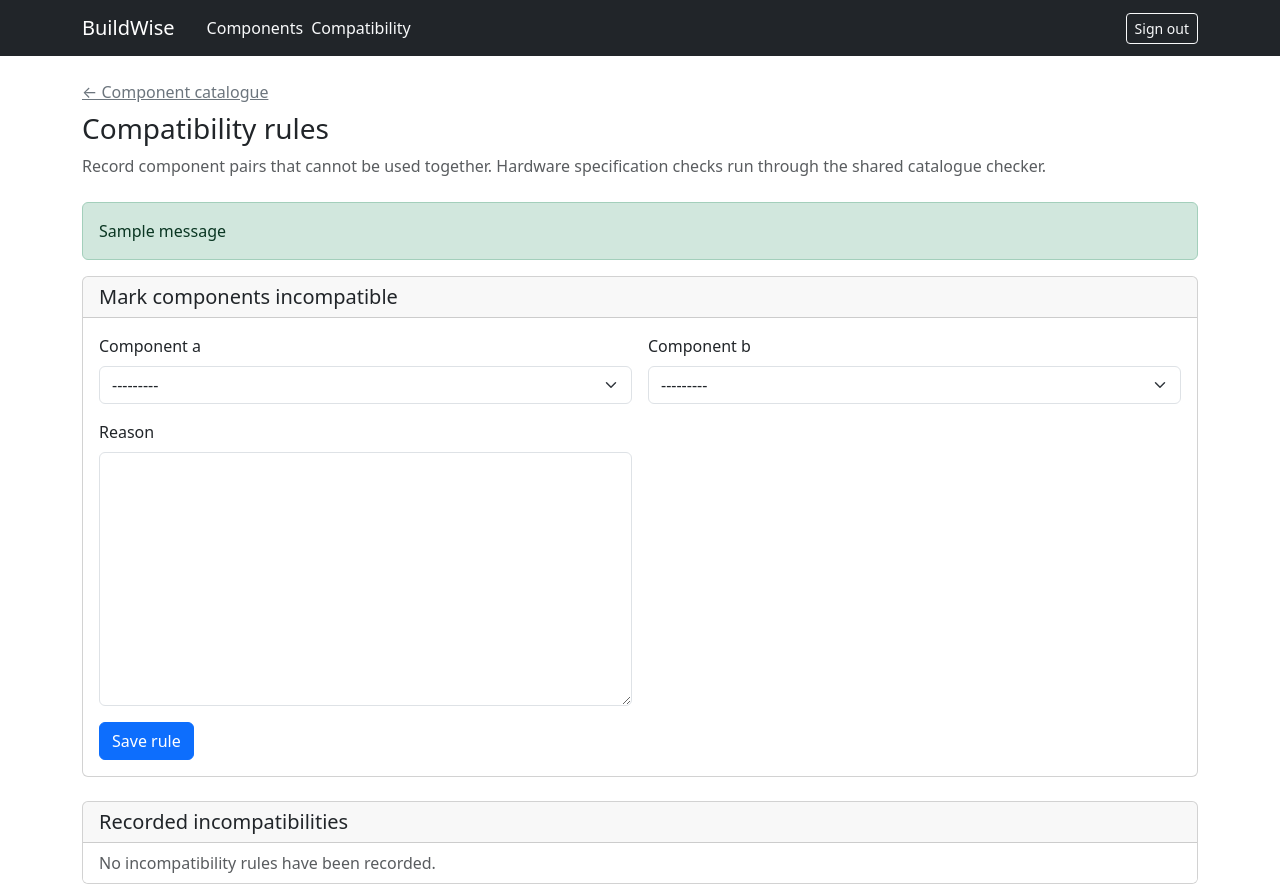
After one commit to uglyoholioh/BuildWise_PairProj31, a Django app: page /staff/compatibility in a window 1280 px wide. The commit adds this page. Run offline with Django 5.2, Linux system fonts and the light colour scheme; a user stored in the database is signed in; tables that the repository leaves empty hold one stand-in row (values such as "Sample post"); one stand-in notice (Sample message) is shown; data that the repository does not hold is empty.

Commit message:
Add component compatibility rules

```diff
--- a/catalogue/forms.py
+++ b/catalogue/forms.py
@@ -2,15 +2,8 @@ from decimal import Decimal
 
 from django import forms
 
-from .models import Component
-
-
-REQUIRED_SPECS = {
-    Component.Category.CPU: ("socket",),
-    Component.Category.MOTHERBOARD: ("socket", "memory_type", "form_factor"),
-    Component.Category.MEMORY: ("memory_type",),
-    Component.Category.CASE: ("form_factor",),
-}
+from .compatibility import REQUIRED_SPECS
+from .models import Component, ComponentConflict
 
 
 class ComponentForm(forms.ModelForm):
@@ -39,3 +32,32 @@ class ComponentForm(forms.ModelForm):
             if not cleaned_data.get(field):
                 self.add_error(field, "This specification is required for the selected category.")
         return cleaned_data
+
+
+class ComponentConflictForm(forms.ModelForm):
+    class Meta:
+        model = ComponentConflict
+        fields = ("component_a", "component_b", "reason")
+
+    def __init__(self, *args, **kwargs):
+        super().__init__(*args, **kwargs)
+        for field in self.fields.values():
+            field.widget.attrs["class"] = (
+                "form-select" if isinstance(field.widget, forms.Select) else "form-control"
+            )
+
+    def clean(self):
+        cleaned_data = super().clean()
+        component_a = cleaned_data.get("component_a")
+        component_b = cleaned_data.get("component_b")
+        if component_a and component_b:
+            if component_a.pk == component_b.pk:
+                self.add_error("component_b", "Choose two different components.")
+            else:
+                a_id, b_id = sorted((component_a.pk, component_b.pk))
+                duplicate = ComponentConflict.objects.filter(
+                    component_a_id=a_id, component_b_id=b_id
+                ).exclude(pk=self.instance.pk)
+                if duplicate.exists():
+                    self.add_error("component_b", "This incompatibility is already recorded.")
+        return cleaned_data
--- a/catalogue/models.py
+++ b/catalogue/models.py
@@ -30,6 +30,31 @@ class Component(models.Model):
 
     def __str__(self):
         return f"{self.brand} {self.model}"
+
+
+class ComponentConflict(models.Model):
+    component_a = models.ForeignKey(
+        Component, on_delete=models.PROTECT, related_name="conflicts_as_a"
+    )
+    component_b = models.ForeignKey(
+        Component, on_delete=models.PROTECT, related_name="conflicts_as_b"
+    )
+    reason = models.TextField()
+
+    class Meta:
+        constraints = [
+            models.UniqueConstraint(
+                fields=("component_a", "component_b"), name="unique_component_conflict_pair"
+            )
+        ]
+
+    def save(self, *args, **kwargs):
+        if self.component_a_id and self.component_b_id and self.component_a_id > self.component_b_id:
+            self.component_a_id, self.component_b_id = self.component_b_id, self.component_a_id
+        super().save(*args, **kwargs)
+
+    def __str__(self):
+        return f"{self.component_a} / {self.component_b}"
 
 
 class Configuration(models.Model):
--- a/catalogue/urls.py
+++ b/catalogue/urls.py
@@ -10,6 +10,8 @@ urlpatterns = [
     path("staff/components", staff_required(views.component_list), name="component_list"),
     path("staff/components/new", staff_required(views.component_create), name="component_create"),
     path("staff/components/<int:pk>/edit", staff_required(views.component_update), name="component_update"),
+    path("staff/compatibility", staff_required(views.compatibility_rules), name="compatibility_rules"),
+    path("staff/compatibility/<int:pk>/delete", staff_required(views.compatibility_rule_delete), name="compatibility_rule_delete"),
     path("presets", views.placeholder, name="preset_list"),
     path("staff/presets/new", staff_required(views.placeholder), name="preset_create"),
     path("presets/<int:pk>", views.placeholder, name="preset_detail"),
--- a/catalogue/views.py
+++ b/catalogue/views.py
@@ -5,8 +5,9 @@ from django.shortcuts import get_object_or_404, redirect, render
 from django.views.decorators.http import require_http_methods
 
 from accounts.models import StaffAction
-from .forms import ComponentForm
-from .models import Component
+from .compatibility import revalidate_configurations
+from .forms import ComponentConflictForm, ComponentForm
+from .models import Component, ComponentConflict
 
 
 def placeholder(request, *args, **kwargs):
@@ -46,6 +47,7 @@ def component_update(request, pk):
     if request.method == "POST" and form.is_valid():
         with transaction.atomic():
             component = form.save()
+            revalidate_configurations([component])
             if old_active != component.active:
                 action_type = "component_deactivated" if not component.active else "component_reactivated"
             else:
@@ -63,3 +65,56 @@ def component_update(request, pk):
         "catalogue/component_form.html",
         {"form": form, "title": f"Edit {component.brand} {component.model}"},
     )
+
+
+@require_http_methods(["GET", "POST"])
+def compatibility_rules(request):
+    form = ComponentConflictForm(request.POST if request.method == "POST" else None)
+    if request.method == "POST" and form.is_valid():
+        with transaction.atomic():
+            conflict = form.save()
+            revalidate_configurations([conflict.component_a, conflict.component_b])
+            StaffAction.objects.create(
+                employee=request.user.employee_profile,
+                action_type="component_conflict_added",
+                object_ref=str(conflict.pk),
+                detail=(
+                    f"Marked {conflict.component_a} and {conflict.component_b} incompatible: "
+                    f"{conflict.reason}"
+                ),
+            )
+        messages.success(request, "Compatibility rule added.")
+        return redirect("catalogue:compatibility_rules")
+    return render(
+        request,
+        "catalogue/compatibility_rules.html",
+        {
+            "form": form,
+            "conflicts": ComponentConflict.objects.select_related(
+                "component_a", "component_b"
+            ).order_by("component_a__category", "component_a__brand", "component_b__brand"),
+        },
+    )
+
+
+@require_http_methods(["POST"])
+def compatibility_rule_delete(request, pk):
+    with transaction.atomic():
+        conflict = get_object_or_404(
+            ComponentConflict.objects.select_for_update().select_related(
+                "component_a", "component_b"
+            ),
+            pk=pk,
+        )
+        component_a, component_b = conflict.component_a, conflict.component_b
+        detail = f"Removed incompatibility between {component_a} and {component_b}."
+        conflict.delete()
+        revalidate_configurations([component_a, component_b])
+        StaffAction.objects.create(
+            employee=request.user.employee_profile,
+            action_type="component_conflict_removed",
+            object_ref=str(pk),
+            detail=detail,
+        )
+    messages.success(request, "Compatibility rule removed.")
+    return redirect("catalogue:compatibility_rules")
--- a/templates/base.html
+++ b/templates/base.html
@@ -13,6 +13,7 @@
       {% if user.is_authenticated %}
       {% if user.is_active and user.employee_profile.active %}
       <a class="nav-link text-light ms-3" href="{% url 'catalogue:component_list' %}">Components</a>
+      <a class="nav-link text-light ms-2" href="{% url 'catalogue:compatibility_rules' %}">Compatibility</a>
       {% endif %}
       <form class="ms-auto" method="post" action="{% url 'accounts:logout' %}">
         {% csrf_token %}
--- /dev/null
+++ b/templates/catalogue/compatibility_rules.html
@@ -0,0 +1,52 @@
+{% extends "base.html" %}
+
+{% block title %}Compatibility rules | BuildWise{% endblock %}
+
+{% block content %}
+<div class="mb-4">
+  <a href="{% url 'catalogue:component_list' %}" class="link-secondary">← Component catalogue</a>
+  <h1 class="h3 mt-2">Compatibility rules</h1>
+  <p class="text-body-secondary">Record component pairs that cannot be used together. Hardware specification checks run through the shared catalogue checker.</p>
+</div>
+
+{% for message in messages %}
+  <div class="alert {% if message.tags == 'error' %}alert-danger{% else %}alert-{{ message.tags|default:'info' }}{% endif %}" role="status">{{ message }}</div>
+{% endfor %}
+
+<div class="card mb-4">
+  <div class="card-header"><h2 class="h5 mb-0">Mark components incompatible</h2></div>
+  <div class="card-body">
+    <form method="post">
+      {% csrf_token %}
+      {% if form.non_field_errors %}<div class="alert alert-danger">{{ form.non_field_errors }}</div>{% endif %}
+      <div class="row g-3">
+        {% for field in form %}
+          <div class="col-md-6">
+            <label class="form-label" for="{{ field.id_for_label }}">{{ field.label }}</label>
+            {{ field }}
+            {% for error in field.errors %}<div class="text-danger small" role="alert">{{ error }}</div>{% endfor %}
+          </div>
+        {% endfor %}
+      </div>
+      <button class="btn btn-primary mt-3" type="submit">Save rule</button>
+    </form>
+  </div>
+</div>
+
+<div class="card">
+  <div class="card-header"><h2 class="h5 mb-0">Recorded incompatibilities</h2></div>
+  <ul class="list-group list-group-flush">
+    {% for conflict in conflicts %}
+      <li class="list-group-item d-flex flex-wrap justify-content-between align-items-center gap-3">
+        <div><strong>{{ conflict.component_a }}</strong> and <strong>{{ conflict.component_b }}</strong><div class="text-body-secondary">{{ conflict.reason }}</div></div>
+        <form method="post" action="{% url 'catalogue:compatibility_rule_delete' conflict.pk %}">
+          {% csrf_token %}
+          <button class="btn btn-outline-danger btn-sm" type="submit">Remove rule</button>
+        </form>
+      </li>
+    {% empty %}
+      <li class="list-group-item text-body-secondary">No incompatibility rules have been recorded.</li>
+    {% endfor %}
+  </ul>
+</div>
+{% endblock %}
--- a/templates/catalogue/component_list.html
+++ b/templates/catalogue/component_list.html
@@ -8,7 +8,10 @@
     <h1 class="h3 mb-1">Component catalogue</h1>
     <p class="text-body-secondary mb-0">Maintain component specifications, prices and availability.</p>
   </div>
-  <a class="btn btn-primary" href="{% url 'catalogue:component_create' %}">Add component</a>
+  <div class="d-flex gap-2">
+    <a class="btn btn-outline-primary" href="{% url 'catalogue:compatibility_rules' %}">Compatibility rules</a>
+    <a class="btn btn-primary" href="{% url 'catalogue:component_create' %}">Add component</a>
+  </div>
 </div>
 
 {% for message in messages %}
```
Also changed, not shown: catalogue/compatibility.py (added, +81 -0 lines), catalogue/migrations/0003_componentconflict.py (added).
